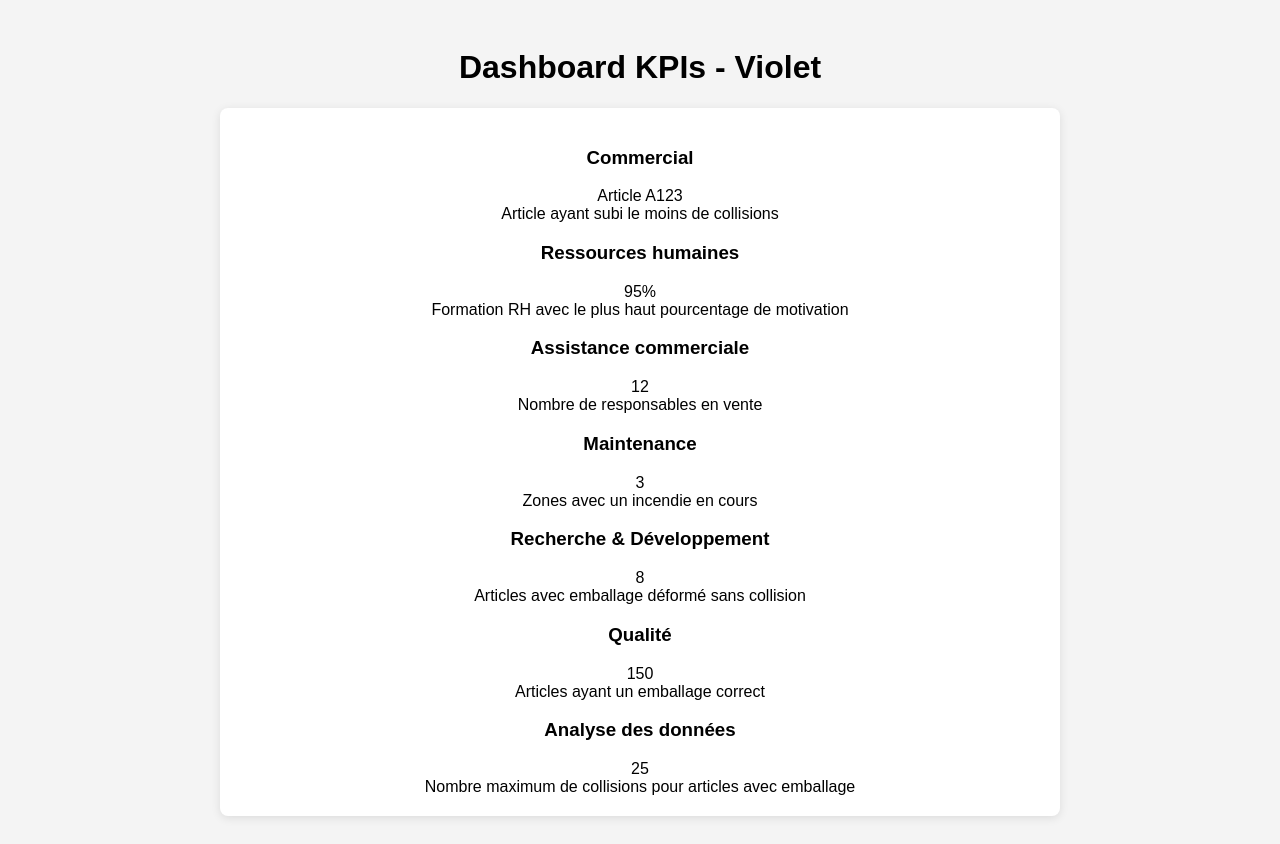
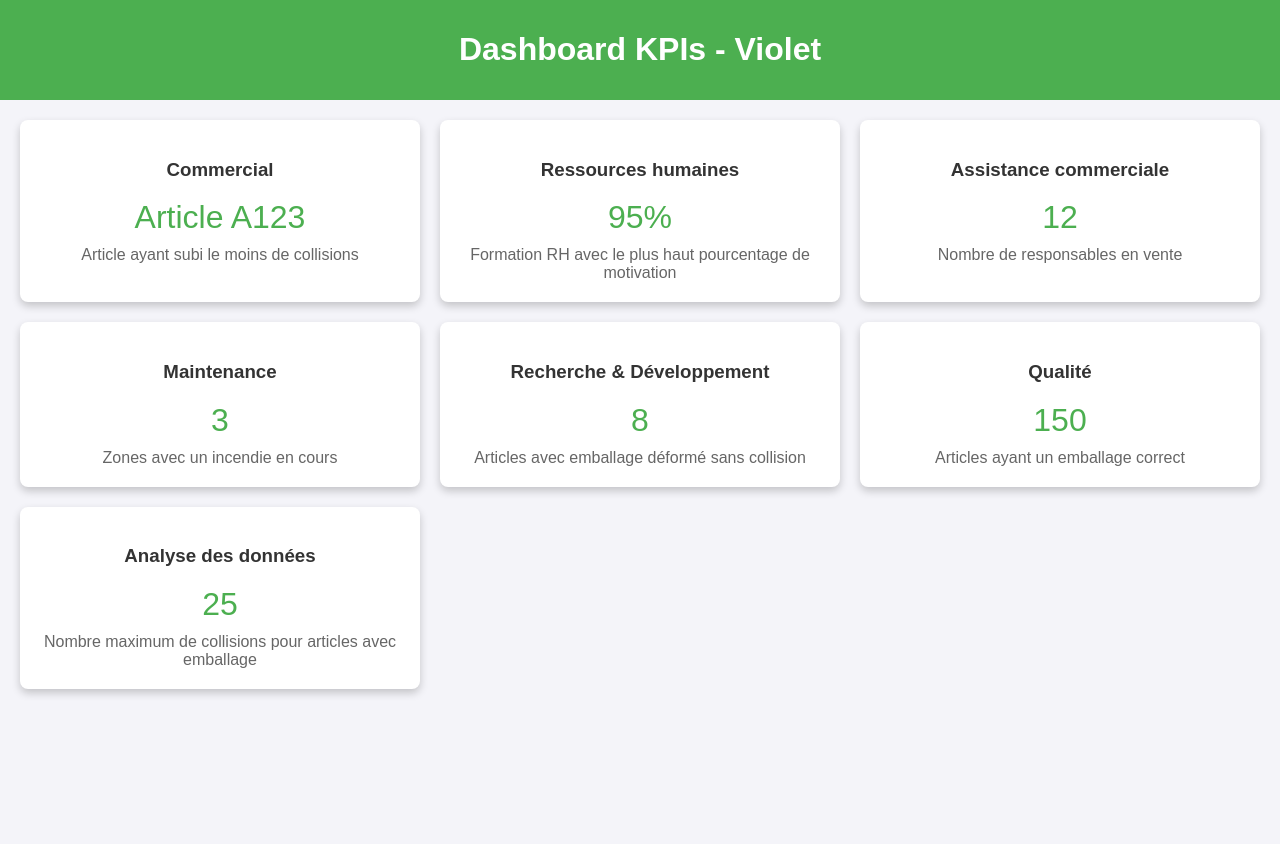
Before and after one commit to moelyaakoubi/distributed-system, a website: page index2.html in a window 1280 px wide. After the commit the page ends 800 px from the top, so only its background shows below. Drawn offline with Linux system fonts and the light colour scheme.

Commit message:
Add files via upload

```diff
--- a/style.css
+++ b/style.css
@@ -1,46 +1,37 @@
 body {
     font-family: Arial, sans-serif;
-    background-color: #f4f4f4;
+    margin: 0;
+    padding: 0;
+    background-color: #f4f4f9;
+}
+header {
+    background-color: #4caf50;
+    color: white;
+    padding: 10px 20px;
+    text-align: center;
+}
+.container {
+    display: grid;
+    grid-template-columns: repeat(auto-fit, minmax(300px, 1fr));
+    gap: 20px;
+    padding: 20px;
+}
+.card {
+    background-color: white;
+    border-radius: 8px;
+    box-shadow: 0 4px 8px rgba(0, 0, 0, 0.2);
     padding: 20px;
     text-align: center;
 }
-
-.container {
-    max-width: 800px;
-    margin: 0 auto;
-    background-color: white;
-    padding: 20px;
-    border-radius: 8px;
-    box-shadow: 0 2px 10px rgba(0, 0, 0, 0.1);
+.card h3 {
+    color: #333;
 }
-
-button {
-    margin: 10px;
-    padding: 10px 20px;
-    font-size: 16px;
-    cursor: pointer;
-    background-color: #007bff;
-    color: white;
-    border: none;
-    border-radius: 5px;
-    transition: background-color 0.3s ease;
+.value {
+    font-size: 2rem;
+    color: #4caf50;
+    margin: 10px 0;
 }
-
-button:hover {
-    background-color: #0056b3;
+.description {
+    font-size: 1rem;
+    color: #666;
 }
-
-#result {
-    margin-top: 20px;
-    padding: 10px;
-    background-color: #e9ecef;
-    border-radius: 5px;
-    text-align: left;
-    height: 300px;
-    overflow-y: scroll;
-}
-
-pre {
-    white-space: pre-wrap;
-    word-wrap: break-word;
-}
```
